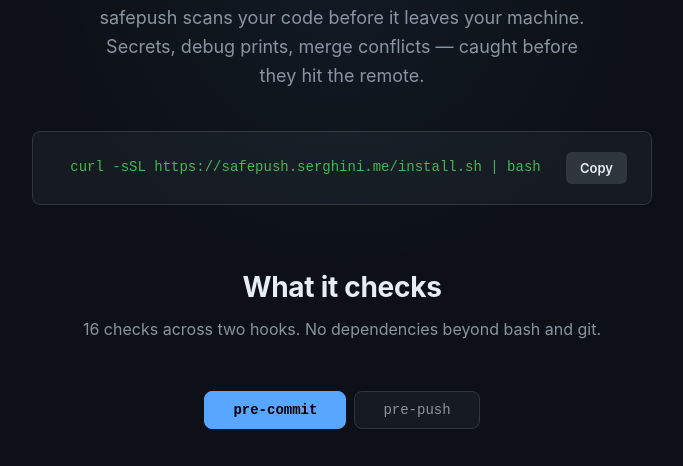
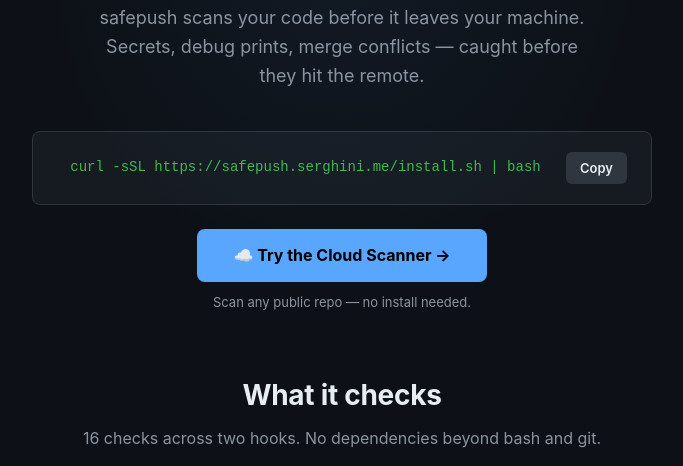
Before and after one commit to simonserghini/safepush, a plain HTML site: page index.html in a window 1280 px wide. Shown: the part 327-793 px from the top of the page, without its empty margins (298-981 px from the left). Drawn offline with Linux system fonts and the light colour scheme.

Commit message:
feat: add cloud scanner CTA to landing page

```diff
--- a/index.html
+++ b/index.html
@@ -264,6 +264,9 @@
       <code>curl -sSL https://safepush.serghini.me/install.sh | bash</code>
       <button class="copy-btn" onclick="copyCurl(this)">Copy</button>
     </div>
+
+    <a href="https://app.safepush.serghini.me" class="app-cta" style="display:inline-block;margin-top:24px;background:var(--cyan);color:#000;padding:14px 36px;border-radius:8px;text-decoration:none;font-weight:700;font-size:16px;transition:background .15s" onmouseover="this.style.background='#4794e0'" onmouseout="this.style.background='var(--cyan)'">☁️ Try the Cloud Scanner →</a>
+    <p style="color:var(--muted);font-size:13px;margin-top:10px">Scan any public repo — no install needed.</p>
   </div>
 </section>
 
```
